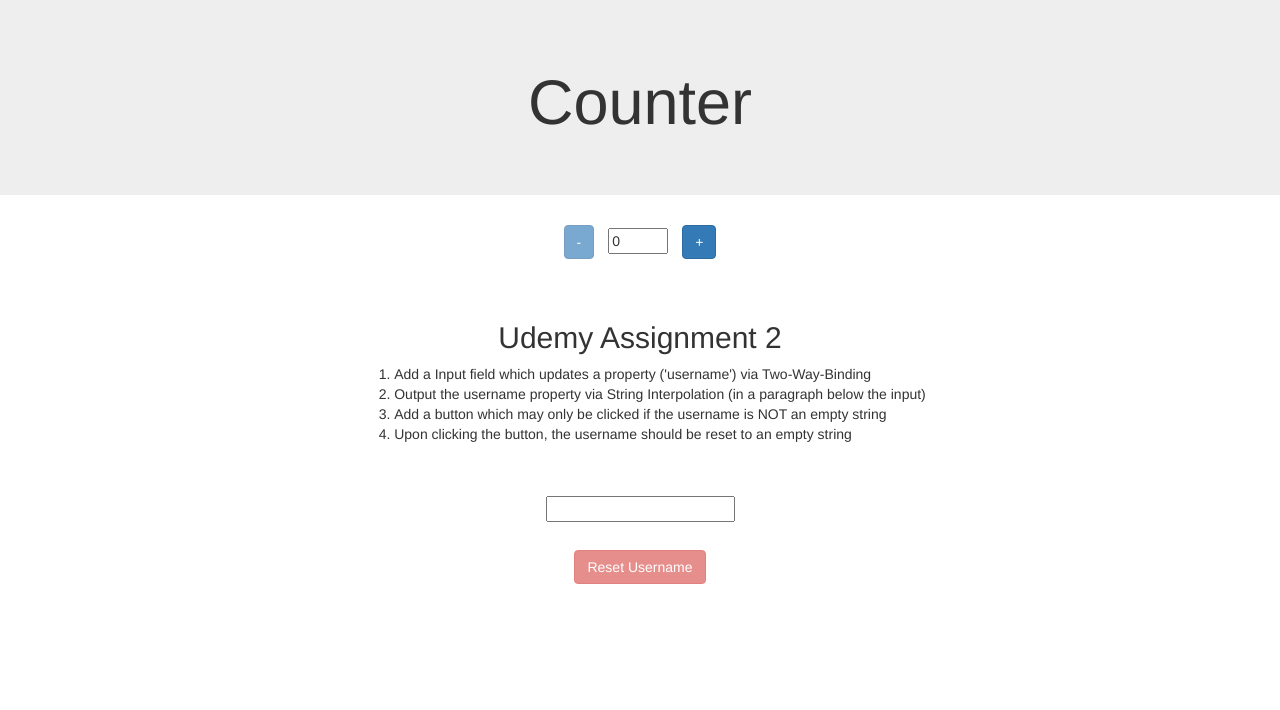
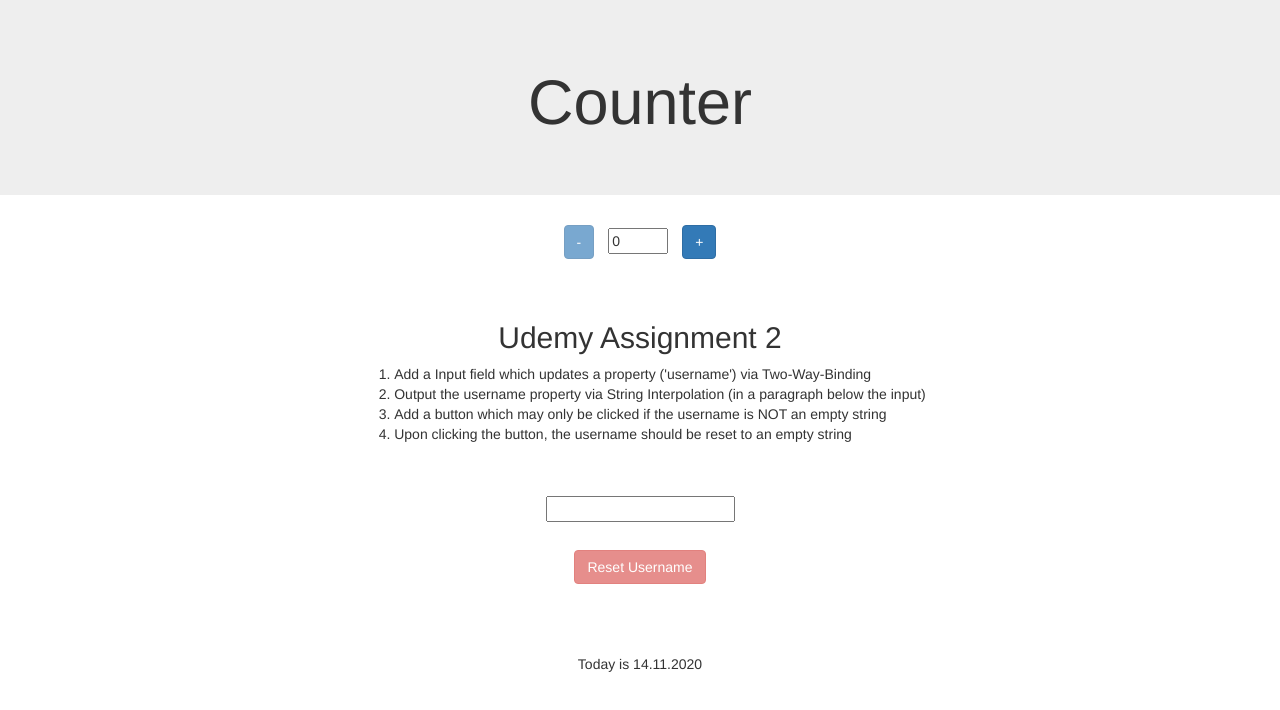
Before and after one commit to Alice-Rez/Angular-basic-counter, an Angular app: page / in a window 1280 px wide. Shown: the top 710 px of the page. Built offline with nearby package versions, Linux system fonts and the light colour scheme.

Commit message:
added pipe

```diff
--- a/src/app/app.component.html
+++ b/src/app/app.component.html
@@ -5,3 +5,5 @@
 <app-counter></app-counter>
 
 <app-assignment-udemy></app-assignment-udemy>
+
+<app-pipe-play></app-pipe-play>
--- a/src/app/app.module.ts
+++ b/src/app/app.module.ts
@@ -5,12 +5,14 @@ import { AppComponent } from './app.component';
 import { CounterComponent } from './counter/counter.component';
 import { FormsModule } from '@angular/forms';
 import { AssignmentUdemyComponent } from './assignment-udemy/assignment-udemy.component';
+import { PipePlayComponent } from './pipe-play/pipe-play.component';
 
 @NgModule({
   declarations: [
     AppComponent,
     CounterComponent,
-    AssignmentUdemyComponent
+    AssignmentUdemyComponent,
+    PipePlayComponent
   ],
   imports: [
     BrowserModule,
--- /dev/null
+++ b/src/app/pipe-play/pipe-play.component.css
@@ -0,0 +1,3 @@
+p {
+  margin-top: 5em;
+}
--- /dev/null
+++ b/src/app/pipe-play/pipe-play.component.html
@@ -0,0 +1 @@
+<p class="container text-center">Today is {{ date | date: "dd.MM.YYYY" }}</p>
--- /dev/null
+++ b/src/app/pipe-play/pipe-play.component.ts
@@ -0,0 +1,17 @@
+import { Component, OnInit } from '@angular/core';
+
+@Component({
+  selector: 'app-pipe-play',
+  templateUrl: './pipe-play.component.html',
+  styleUrls: ['./pipe-play.component.css']
+})
+export class PipePlayComponent implements OnInit {
+
+  date=new Date();
+
+  constructor() { }
+
+  ngOnInit(): void {
+  }
+
+}
```
Also changed, not shown: 1 other file (tests, documents, lock files or other folders).
